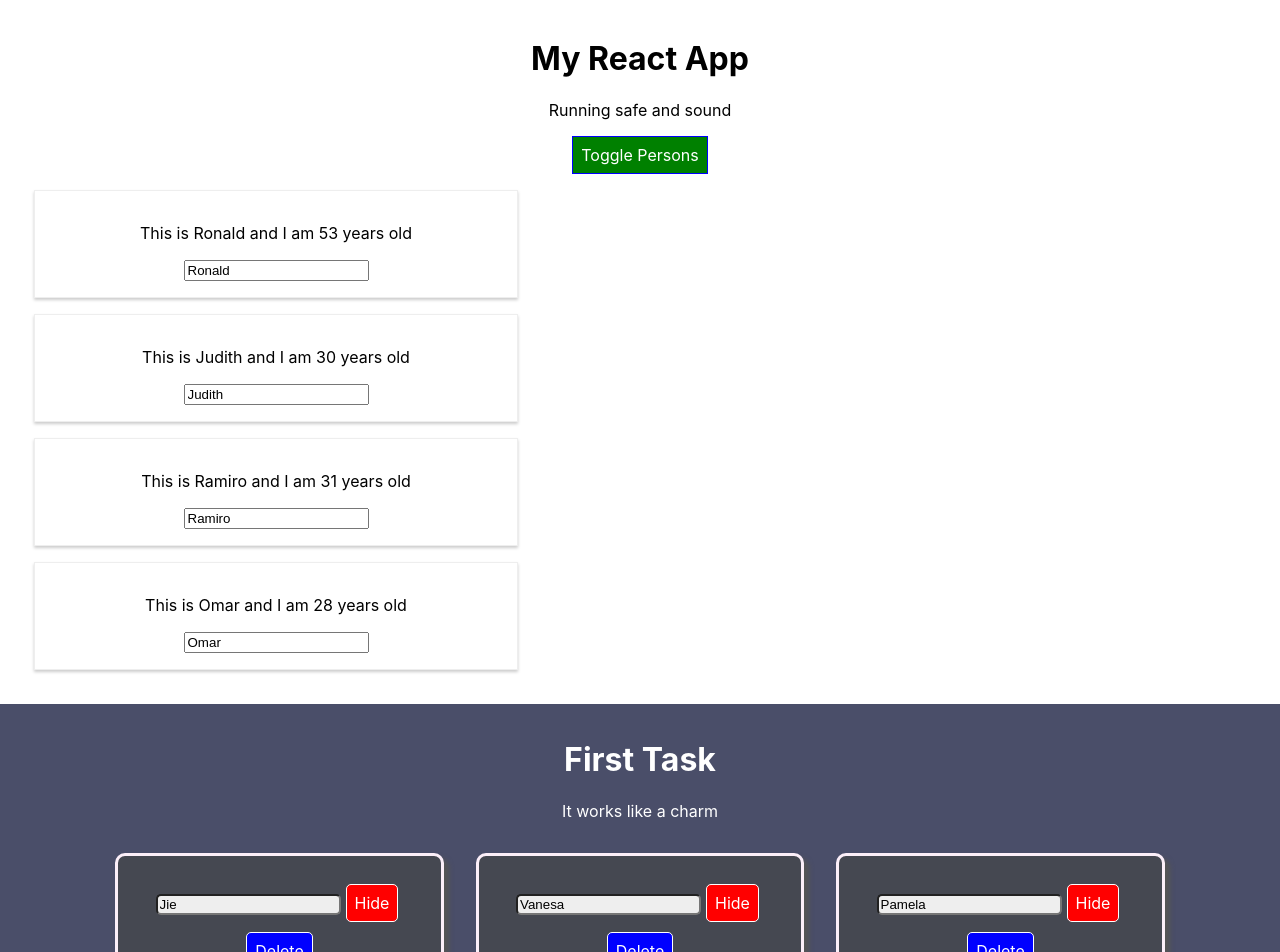
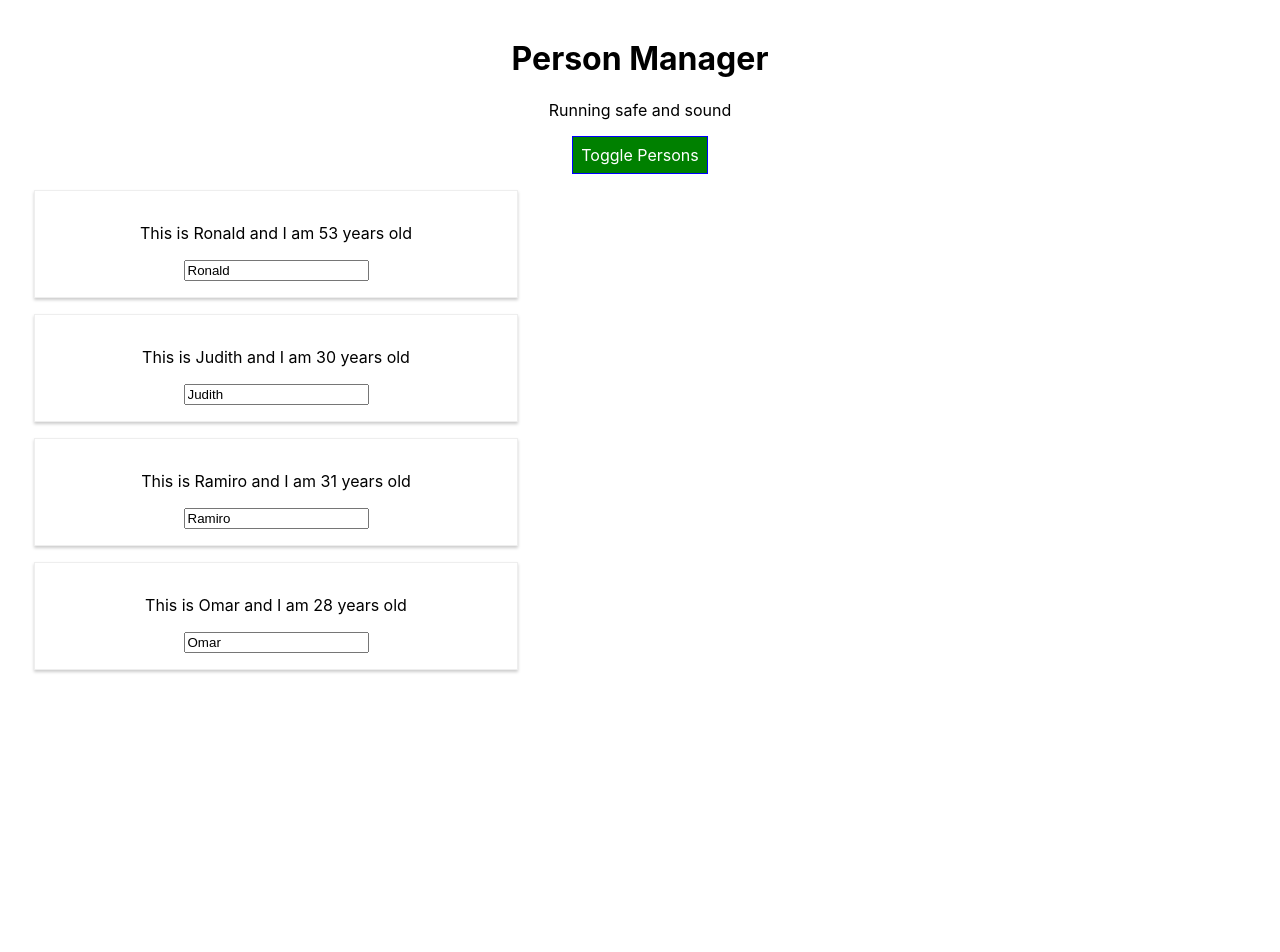
Before and after one commit to beracho/react-course, a React app: page / in a window 1280 px wide. Shown: the top 952 px of the page. After the commit the page ends 800 px from the top, so only its background shows below. Built offline with nearby package versions, Linux system fonts and the light colour scheme.

Commit message:
Adding lifecycle hooks

```diff
--- a/src/components/Cockpit/Cockpit.js
+++ b/src/components/Cockpit/Cockpit.js
@@ -1,7 +1,21 @@
-import React from 'react';
+import React, { useEffect } from 'react';
 import Classes from './Cockpit.css'
 
-const cockpit = (props) => {
+const Cockpit = (props) => {
+  useEffect(() => {
+    console.log('[Cockpit.js] useEffect');
+    // const timer = setTimeout(() => {
+    //   alert('Saved data to cloud!')
+    // }, 1000)
+    return () => {
+      // clearTimeout(timer);
+      console.log('[Cockpit.js] cleanup work in useEffect');
+    };
+    // Executes just the first execution
+  }, []);
+  // executes on this property's change
+  // }, [props.persons]);
+
   let btnClass = '';
   if (!props.showPersons) {
     btnClass = Classes.Red;
@@ -9,7 +23,7 @@ const cockpit = (props) => {
 
   return (
     <div className={Classes.cockpit}>
-      <h1>My React App</h1>
+      <h1>{props.tittle}</h1>
       <p>Running safe and sound</p>
       <button className={btnClass} onClick={props.clicked}>
         Toggle Persons
@@ -18,4 +32,4 @@ const cockpit = (props) => {
   );
 }
 
-export default cockpit;
+export default React.memo(Cockpit);
--- a/src/components/Ongoing/Ongoing.js
+++ b/src/components/Ongoing/Ongoing.js
@@ -41,8 +41,9 @@ class Ongoing extends Component {
     return (
       <div className={Classes.Ongoing}>
         <Cockpit
+          tittle={this.props.appTittle}
           showPersons={this.state.showPersons}
-          persons={this.state.persons}
+          // persons={this.state.persons}
           clicked={this.togglePersonsHandler} />
         {persons}
       </div>
--- a/src/components/Ongoing/Persons/Person/Person.js
+++ b/src/components/Ongoing/Persons/Person/Person.js
@@ -1,15 +1,16 @@
-import React from 'react'
+import React, { Component } from 'react'
 import classes from './Person.module.css';
 
-function Person(props) {
-
-  return (
-    <div className={classes.Person}>
-      <p>This is {props.name} and I am {props.age} years old</p>
-      <p>{props.children}</p>
-      <input type="text" onChange={props.changed(props.index)} value={props.name}/>
-    </div>
-  )
+class Person extends Component {
+  render() {
+    return (
+      <div className={classes.Person}>
+        <p>This is {this.props.name} and I am {this.props.age} years old</p>
+        <p>{this.props.children}</p>
+        <input type="text" onChange={this.props.changed(this.props.index)} value={this.props.name} />
+      </div>
+    )
+  }
 }
 
 export default Person
--- a/src/components/Ongoing/Persons/Persons.js
+++ b/src/components/Ongoing/Persons/Persons.js
@@ -1,14 +1,62 @@
-import React from 'react'
+import React, { Component } from 'react'
 import Person from './Person/Person'
 
-const persons = (props) => props.persons.map((person, index) => {
-  return <Person
-    click={() => props.clicked(index)}
-    name={person.name}
-    age={person.age}
-    index={index}
-    key={person.id}
-    changed={(event) => props.changed(event)} />
-});
+class Persons extends Component {
+  // 1st one
+  // static getDerivedStateFromProps(props, state) {
+  //   console.log('[Persons.js] getDerivedStateFromProps');
+  //   return state;
+  // }
 
-export default persons
+  // No longer supported
+  // componentWillReceiveProps() {
+  //   console.log('[Persons.js] componentWillReceiveProps');
+  // }
+
+  // No longer supported
+  // componentWillUpdate() {
+  //   console.log('[Persons.js] componentWillUpdate');
+  // }
+
+  // 2nd one
+  shouldComponentUpdate(nextProps, nextState) {
+    // NOTE: extending PureComponent instead of Component checks every property in the background before upgrading
+    console.log('[Persons.js] shouldComponentUpdate');
+    if (nextProps.persons !== this.props.persons) {
+      return true;
+    } else {
+      return false;
+    }
+  }
+
+  // 3rd one
+  getSnapshotBeforeUpdate(prevProps, prevState) {
+    console.log('[Person.js] getSnapshotBeforeUpdate');
+    return { message: "Snapshot!" };
+  }
+
+  componentDidUpdate(prevProps, prevState, snapshot) {
+    console.log('[Persons.js] componentDidUpdate');
+    console.log(snapshot);
+  }
+
+  componentWillUnmount() {
+    console.log('[Persons.js] componentWillUnmount');
+  }
+
+  // 4th one
+  render() {
+    console.log('[Persons.js] render');
+    return this.props.persons.map((person, index) =>
+      <Person
+        click={() => this.props.clicked(index)}
+        name={person.name}
+        age={person.age}
+        index={index}
+        key={index}
+        changed={(event) => this.props.changed(event, index)} />
+    );
+  }
+}
+
+export default Persons
--- a/src/containers/App.js
+++ b/src/containers/App.js
@@ -1,16 +1,35 @@
 import React, { Component } from 'react';
-import FirstTask from '../components/FirstTask/FirstTask'
-import SecondTask from '../components/SecondTask/SecondTask'
+// import FirstTask from '../components/FirstTask/FirstTask'
+// import SecondTask from '../components/SecondTask/SecondTask'
 import Ongoing from '../components/Ongoing/Ongoing'
 import './App.css';
 class App extends Component {
+  // First one to execute
+  constructor(props) {
+    super(props);
+    console.log('[App.js] constructor');
+    this.state = {};
+  }
 
+  // Second to execute
+  static getDerivedStateFromProps(props, state) {
+    console.log('[App.js] 2 getDerivedStateFromProps', props);
+    return state;
+  }
+
+  // Fourth to execute
+  componentDidMount() {
+    console.log('[App.js] 4 componentDidMount');
+  }
+
+  // Third to execute
   render() {
+    console.log('[App.js] 3 render');
     return (
       <div>
-        <Ongoing />
-        <FirstTask />
-        <SecondTask />
+        <Ongoing appTittle={this.props.appTittle}/>
+        {/* <FirstTask /> */}
+        {/* <SecondTask /> */}
       </div>
     )
   }
--- a/src/index.js
+++ b/src/index.js
@@ -6,7 +6,7 @@ import * as serviceWorker from './serviceWorker';
 
 ReactDOM.render(
   <React.StrictMode>
-    <App />
+    <App appTittle="Person Manager" />
   </React.StrictMode>,
   document.getElementById('root')
 );
```
